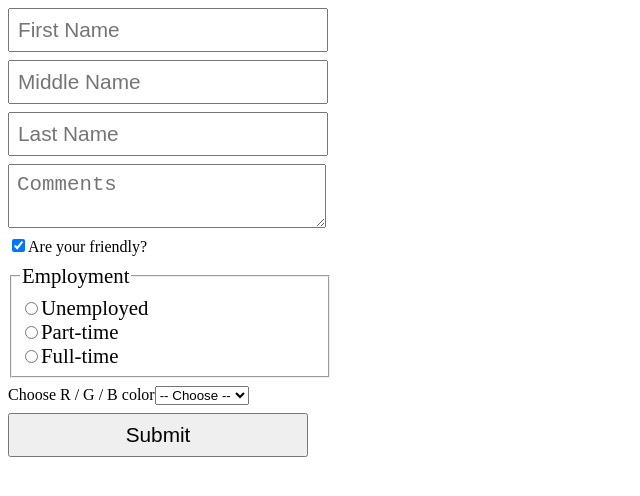
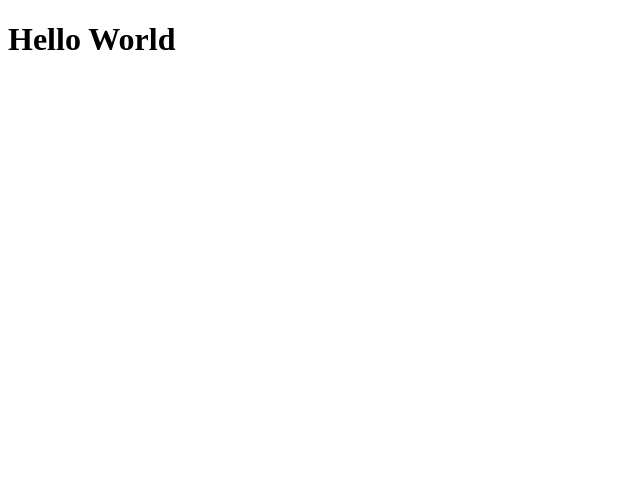
Before and after one commit to dev4ult/trying-react, a React app: page / in a window 1280 px wide. Shown: the top 496 px of the page, without its empty margins (0-640 px from the left). Built offline with nearby package versions, Linux system fonts and the light colour scheme.

Commit message:
cleaning directory

```diff
--- a/src/app.js
+++ b/src/app.js
@@ -1,11 +1,9 @@
 import React from 'react';
-import Form from './components/Form';
-import './css/styles.css';
 
 export default function App() {
   return (
     <div className="App">
-      <Form />
+      <h1>Hello World</h1>
     </div>
   );
 }
```
Also changed, not shown: src/things/form/Form.js (renamed from src/components/Form.js), src/things/form/styles.css (renamed from src/css/styles.css).
